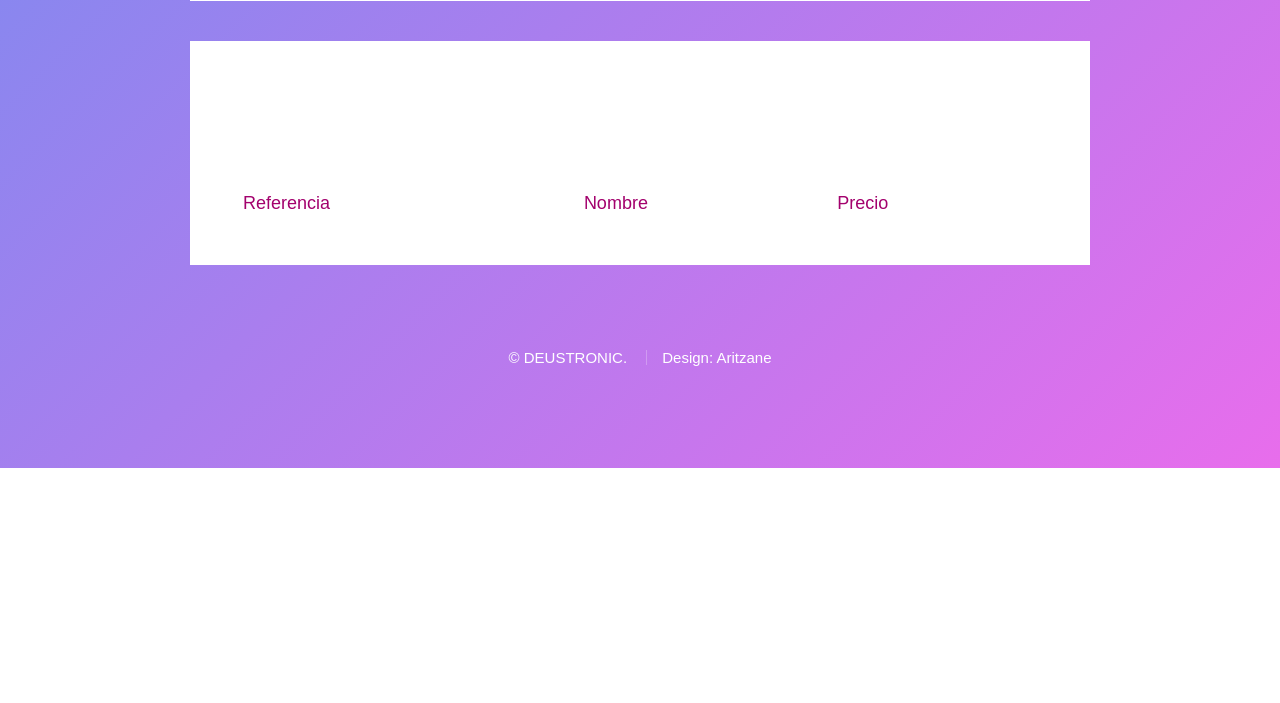
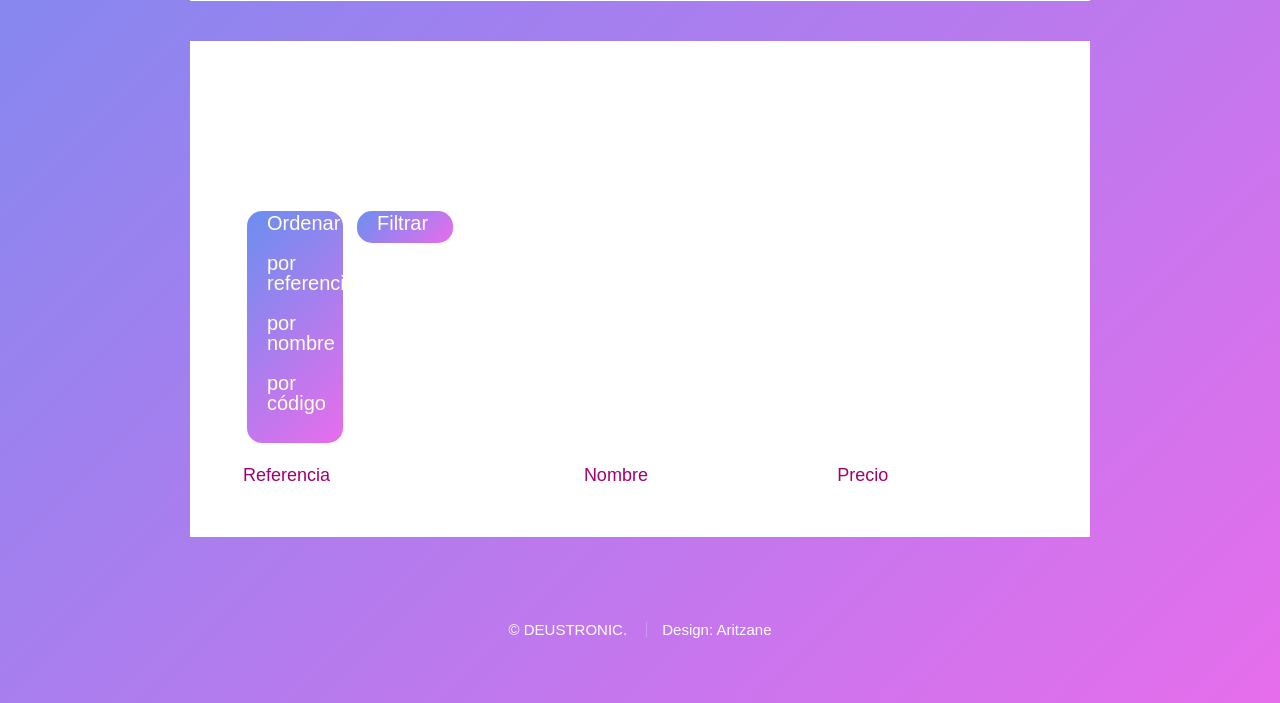
Before and after one commit to anesanchiz/App_Django, a Django app: template miProyecto/miApp/templates/productos.html in a window 1280 px wide. Shown: the part 584-1287 px from the top of the page. Before the commit the page ends 1052 px from the top, so only its background shows below. Run offline with Django 3.2, Linux system fonts and the light colour scheme; the template is opened without the code that fills it, so the values that code supplies are empty.

Commit message:
Menu desplegable

```diff
--- a/miProyecto/miApp/templates/base.html
+++ b/miProyecto/miApp/templates/base.html
@@ -161,6 +161,27 @@
 	</body>
 
 <style>
+
+.borrar { clear: both; }
+
+#ops li:hover { background-color: #990033; }
+
+#ops li a:link, #ops li a:visited {
+           color: #feffe4; text-decoration: none; }
+
+#ops li a:hover, #ops li a:active {
+           color:#ffd7a9 ; text-decoration: none; }
+
+#ops li { margin: 20px 7px; padding: 0.1em 1em 0.5em 1em;
+           background: linear-gradient(135deg, #6A8FF0 0%, #E86DEC 100%);color: white;
+           width: 12%;float: left; text-decoration: none;
+           list-style-type: none; position: relative;
+           border-radius: 15px;}
+
+#subseccion1 { position: absolute; top: 100%; left: 0px;
+             background-color: #41338b; font:normal 0.8em arial;
+             padding: 0.2em 0.5em ;color: white; display: none;
+             text-decoration: none; }
 
 #article h2{font-size:14px; font-weight:bold;}
 
--- a/miProyecto/miApp/templates/productos.html
+++ b/miProyecto/miApp/templates/productos.html
@@ -2,50 +2,31 @@
 
 {% block intro %}
 
-<!--
-<p><img id="imagen-seleccionada" src="https://picsum.photos/id/1015/550/400" alt="Imagen grande"></p>
+
+<p><img id="imagen-seleccionada" src="https://images-na.ssl-images-amazon.com/images/I/61ndSrELPfL._AC_SX522_.jpg" alt="Imagen grande"></p>
 
 <ul id="thumbs">
 
   <li>
-    <a href="https://picsum.photos/id/1015/550/400" title="Image 6"><img src="https://picsum.photos/id/1015/550/400"></a>
+    <a class="pics" href="https://images-na.ssl-images-amazon.com/images/I/61ndSrELPfL._AC_SX522_.jpg" title="Image 6"><img class="pics" src="https://images-na.ssl-images-amazon.com/images/I/61ndSrELPfL._AC_SX522_.jpg"></a>
   </li>
   <li>
-    <a href="https://picsum.photos/id/1016/550/400" title="Image 2"><img src="https://picsum.photos/id/1016/550/400"></a>
+    <a class="pics" href="https://www1.djicdn.com/cms/uploads/d21b3516988173bd21571c9ad980c238.png" title="Image 2"><img class="pics" src="https://www1.djicdn.com/cms/uploads/d21b3516988173bd21571c9ad980c238.png"></a>
   </li>
   <li>
-    <a href="https://picsum.photos/id/1018/550/400" title="Image 3"><img src="https://picsum.photos/id/1018/550/400"></a>
+    <a class="pics" href="https://pbs.twimg.com/media/DvbNvMUX4AAPx8c.jpg" title="Image 3"><img class="pics" src="https://pbs.twimg.com/media/DvbNvMUX4AAPx8c.jpg"></a>
   </li>
   <li>
-    <a href="https://picsum.photos/id/1020/550/400" title="Image 4"><img src="https://picsum.photos/id/1020/550/400"></a>
+    <a class="pics" href="https://http2.mlstatic.com/drone-ryze-tello-edu-impulsado-por-dji-D_NQ_NP_660188-MLM31953718003_082019-F.jpg" title="Image 4"><img class="pics" src="https://http2.mlstatic.com/drone-ryze-tello-edu-impulsado-por-dji-D_NQ_NP_660188-MLM31953718003_082019-F.jpg"></a>
   </li>
   <li>
-    <a href="https://picsum.photos/id/1036/550/400" title="Image 5"><img src="https://picsum.photos/id/1036/550/400"></a>
-      </li>
+    <a class="pics" href="https://cdn.lavoz.com.ar/sites/default/files/styles/width_1072/public/nota_periodistica/Nexxt_Solutions_AHIMPFI4U1-BIG-6_1588253402.jpg" title="Image 5"><img class="pics" src="https://cdn.lavoz.com.ar/sites/default/files/styles/width_1072/public/nota_periodistica/Nexxt_Solutions_AHIMPFI4U1-BIG-6_1588253402.jpg"></a>
+  </li>
 </ul>
--->
-<a href="" id="link"><img src="" id="imagen"></a>
+
+<!--<a href="" id="link"><img src="" id="imagen"></a>-->
 
 <section id="productos" class="clear">
-
-          <!--<article class="productos">
-               <figure>
-                   <img src="https://media.vertbaudet.es/Pictures/vertbaudet/3539/alfombra-estrella.jpg?width=457" width="40" height="auto" alt="destacado">
-               </figure>
-                        <h3>PRODUCTO ESTRELLA</h3>
-                        <p>El módulo de sonido Phillips SM30 el producto más vendido el último trimestre.</p>
-          </article>
-
-
-
-          <article class="productos">
-                <figure>
-                   <img src="https://cdn-tienda.bricogeek.com/2677-thickbox_default/sensor-de-distancia-por-ultrasonidos-hc-sr04.jpg" width="60" height="auto" alt="destacado">
-               </figure>
-               <h3>PRODUCTO A DESTACAR</h3>
-               <p>El sensor de distancia por ultrasonidos de Sonic es el producto sobre el que centraremos las ventas durante este mes.</p>
-          </article>        -->
-
 
         <article class="lastbox">
             <a href = "http://127.0.0.1:8000/miApp/productonuevo/" id="enlace">
@@ -62,7 +43,7 @@
 <!--TENGO QUE COLOCARLO EN EL JS PERO NO LO RECONOCE -->
 <script>
 
-    let enlaces = document.getElementsByTagName('a')
+    let enlaces = document.getElementsByClassName("pics")
         for(el of enlaces){
             el.addEventListener('click', actualizarImagenPrincipal);
         }
@@ -74,41 +55,17 @@
         imagen.src = event.currentTarget.href;
     }
 
-
-    function rotarImagenes(){
-        contador++
-        document.getElementById("imagen").src=imagenes[contador%imagenes.length][0];
-        document.getElementById("link").href=imagenes[contador%imagenes.length][1];
-    }
-
-    var contador=0;
-    var imagenes=new Array(
-
-        ['img/1.jpg','https://picsum.photos/id/1015/550/400'],
-        ['img/2.jpg','https://picsum.photos/id/1016/550/400'],
-        ['img/3.jpg','https://picsum.photos/id/1036/550/400'],
-        ['img/4.jpg','https://picsum.photos/id/1020/550/400']);
-
-    onload=function(){
-        rotarImagenes(); // Cargamos una imagen aleatoria
-        setInterval(rotarImagenes,4000); //Cada 5 segundos cambie la imagen
-        }
-
-
-
 </script>
 
 <style>
 
 #imagen-seleccionada {
-  border: solid 1px #ccc;
   width: 250px;
-  height: auto
+  height: 250;
   padding: 5px;
 }
 
 #thumbs a {
-  border: solid 1px #ccc;
   padding: 3px;
   margin: 2px;
   float: left;
@@ -116,11 +73,7 @@
 
 li img {
   width: 80px;
-  height: auto;
-}
-
-#thumbs a:hover {
-  border-color: #FF9900;
+  height: 80;
 }
 
 ul {
@@ -134,11 +87,34 @@ li {
 {% endblock intro %}
 
 
+
+
+
+
 {% block contenido %}
 
+<!-- MENU DESPLEGABLE PARA SELECCIONAR EL ORDEN Y FILTRAR -->
+<div id="ops">
+  <ul>
+    <li id="menu" onmouseover="ver(1)" onmouseout="ocultar(1)"><a href="#">Ordenar </a>
+    <div id="submenu1">
+      <p><a href="#"> por referencia</a></p>
+      <p><a href="#"> por nombre</a></p>
+      <p><a href="#"> por código</a></p>
+    </div>
+    </li>
+    <li id="seccion2"><a href="#">Filtrar</a></li>
+  </ul>
+
+  <div class="borrar"></div>
+</div>
+
+
+
+<!-- TABLA DE PRODUCTOS -->
 <table class="tabla">
-                <colgroup>
-                    <col span="5">
+    <colgroup>
+         <col span="5">
                 <thead>
                     <tr>
                         <td>Referencia</td>
@@ -166,4 +142,18 @@ li {
                 </tbody>
 </table>
 
+
+
+<script type="text/javascript">
+
+function ver(n) {
+         document.getElementById("submenu"+n).style.display="block"
+         }
+
+function ocultar(n) {
+         document.getElementById("submenu"+n).style.display="none"
+         }
+
+</script>
+
 {% endblock %}
```
